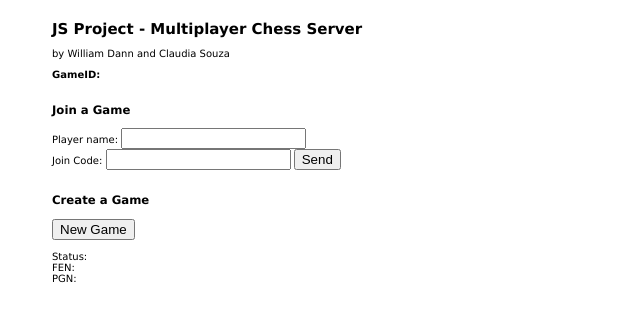
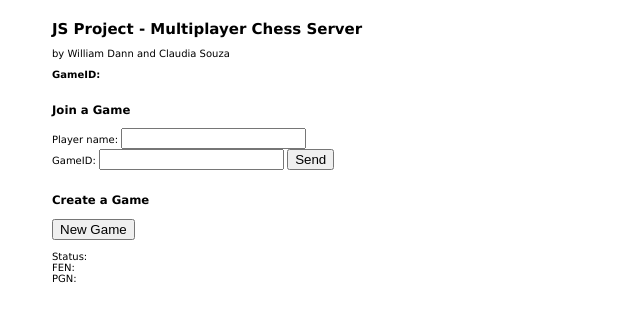
Before and after one commit to WilliamDann/clipboard-chess, a website: page public/index.html in a window 1280 px wide. Shown: the full height of the page, 0-640 px from the left. Drawn offline with nearby package versions, Linux system fonts and the light colour scheme.

Commit message:
fixed typos

```diff
--- a/public/index.html
+++ b/public/index.html
@@ -33,7 +33,7 @@
     <form id="info_form" name = "getName">
       <label for = "user_name"> Player name: </label>
       <input type = "text" name = "PlayerName" id = "user_name"><br>
-      <label for = "join_code"> Join Code: </label>
+      <label for = "join_code"> GameID: </label>
       <input type = "text" name = "JoinCode" id = "join_code">
       <input type = "submit" value = "Send">
       </form>
```
Also changed, not shown: README.md.
